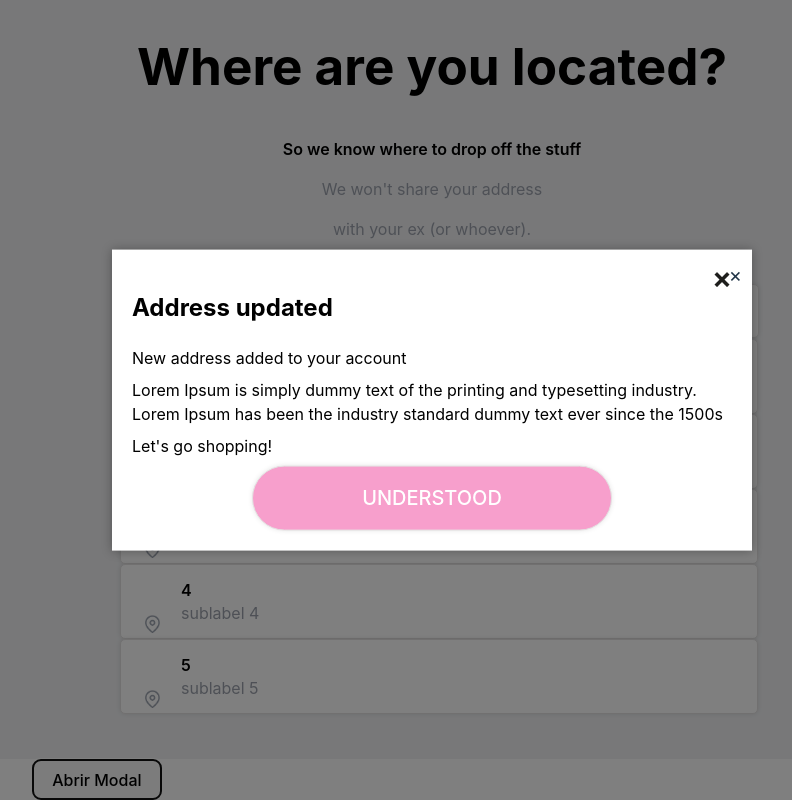
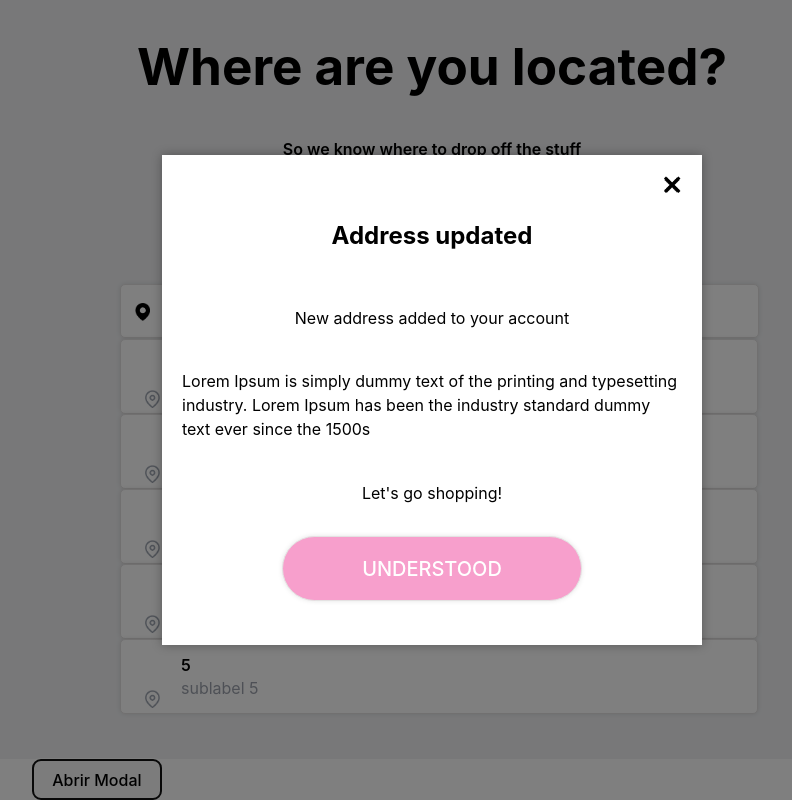
Before and after one commit to ferchomuri/app-air, a React (Vite) app: page / in a window 1280 px wide. Both pictures are taken after a click on the button "Abrir Modal". Shown: the part 41-841 px from the top of the page, without its empty margins (208-1000 px from the left). Built offline with nearby package versions, Linux system fonts and the light colour scheme.

Commit message:
add new properties in dynamic components

```diff
--- a/src/components/button/Button.tsx
+++ b/src/components/button/Button.tsx
@@ -3,12 +3,15 @@ import "./Button.css";
 
 export type IButtonProps = {
   text: string;
+  onClick?: () => void;
 };
 
-const Button: React.FC<IButtonProps> = ({ text }) => {
+const Button: React.FC<IButtonProps> = ({ text, onClick }) => {
   return (
     <div className='container-btn'>
-      <button className='btn'>{text}</button>
+      <button className='btn' onClick={onClick}>
+        {text}
+      </button>
     </div>
   );
 };
--- a/src/components/dialog/Dialog.css
+++ b/src/components/dialog/Dialog.css
@@ -7,3 +7,20 @@
   cursor: pointer;
   padding: 20px;
 }
+
+.center-content {
+  display: flex;
+  flex-direction: column;
+  justify-content: space-evenly;
+  align-items: center;
+  height: 100%;
+}
+
+.dialog-content {
+  cursor: pointer;
+  position: absolute;
+  top: 0px;
+  right: 18px;
+  font-size: 36px;
+  color: black;
+}
--- a/src/components/dialog/Dialog.tsx
+++ b/src/components/dialog/Dialog.tsx
@@ -19,6 +19,8 @@ const Dialog: React.FC<IDialogProps> = ({ isOpen, onClose, children }) => {
     backgroundColor: "white",
     boxShadow: "0 0 10px rgba(0, 0, 0, 0.3)",
     zIndex: 999,
+    height: "450px",
+    width: "500px",
   } as React.CSSProperties;
 
   const overlayStyle = {
@@ -33,25 +35,16 @@ const Dialog: React.FC<IDialogProps> = ({ isOpen, onClose, children }) => {
   } as React.CSSProperties;
 
   return (
-    <>
+    <div>
       <div style={overlayStyle} onClick={onClose}></div>
       <div style={modalStyle}>
         <img className='close-img' src={Close} />
-        <span
-          style={{
-            cursor: "pointer",
-            position: "absolute",
-            top: "10px",
-            right: "10px",
-            fontSize: "20px",
-          }}
-          onClick={onClose}
-        >
+        <span className='dialog-content' onClick={onClose}>
           &times;
         </span>
-        {children}
+        <div className='center-content'>{children}</div>
       </div>
-    </>
+    </div>
   );
 };
 
--- a/src/components/input/Input.tsx
+++ b/src/components/input/Input.tsx
@@ -3,18 +3,20 @@ import "./Input.css";
 
 export type IInputProps = {
   icon?: string;
+  value?: string;
+  onChange?: (e: React.ChangeEvent<HTMLInputElement>) => void;
 };
 
-const Input: React.FC<IInputProps> = ({ icon }) => {
+const Input: React.FC<IInputProps> = ({ icon, value, onChange }) => {
   return (
     <div className='container-input'>
       {icon ? (
         <div>
           <img className='icon' src={icon} />
-          <input />
+          <input value={value} onChange={onChange} />
         </div>
       ) : (
-        <input />
+        <input value={value} onChange={onChange} />
       )}
     </div>
   );
--- a/src/components/text/Text.css
+++ b/src/components/text/Text.css
@@ -8,6 +8,7 @@ p {
   font-weight: var(--text-weight);
   color: var(--text-color);
   font-size: var(--text-size);
+  text-align: var(--text-align);
 }
 
 .min-space {
--- a/src/components/text/Text.tsx
+++ b/src/components/text/Text.tsx
@@ -7,6 +7,7 @@ export type ITextProps = {
   weight?: number;
   size?: string;
   minSpace?: boolean;
+  center?: boolean;
 };
 
 const Text: React.FC<ITextProps> = ({
@@ -15,11 +16,13 @@ const Text: React.FC<ITextProps> = ({
   weight = 400,
   size = 16,
   minSpace,
+  center,
 }) => {
   const style = {
     "--text-color": color,
     "--text-weight": weight,
     "--text-size": size,
+    "--text-align": center ? "center" : "left",
   } as React.CSSProperties;
 
   return (
```
